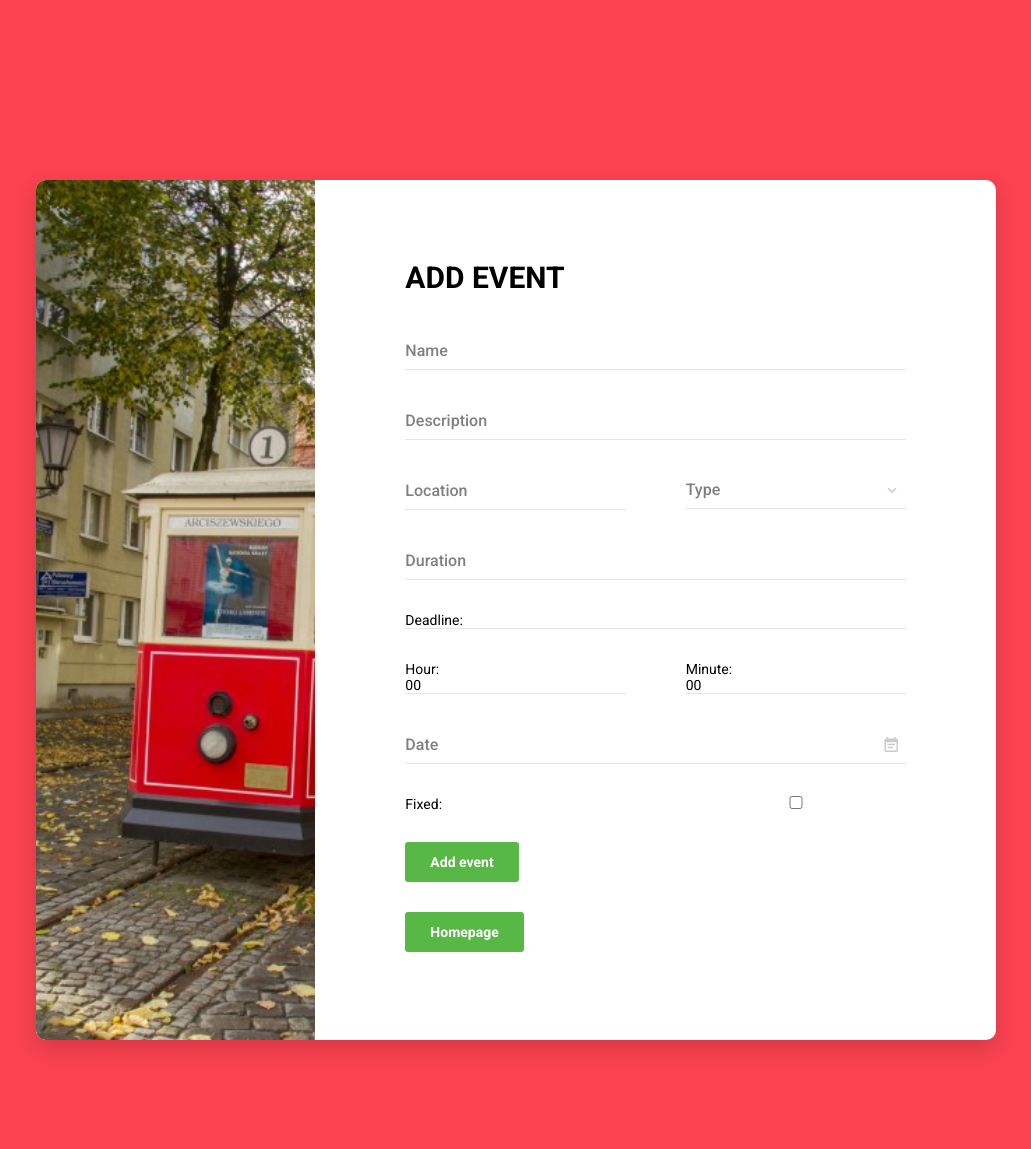
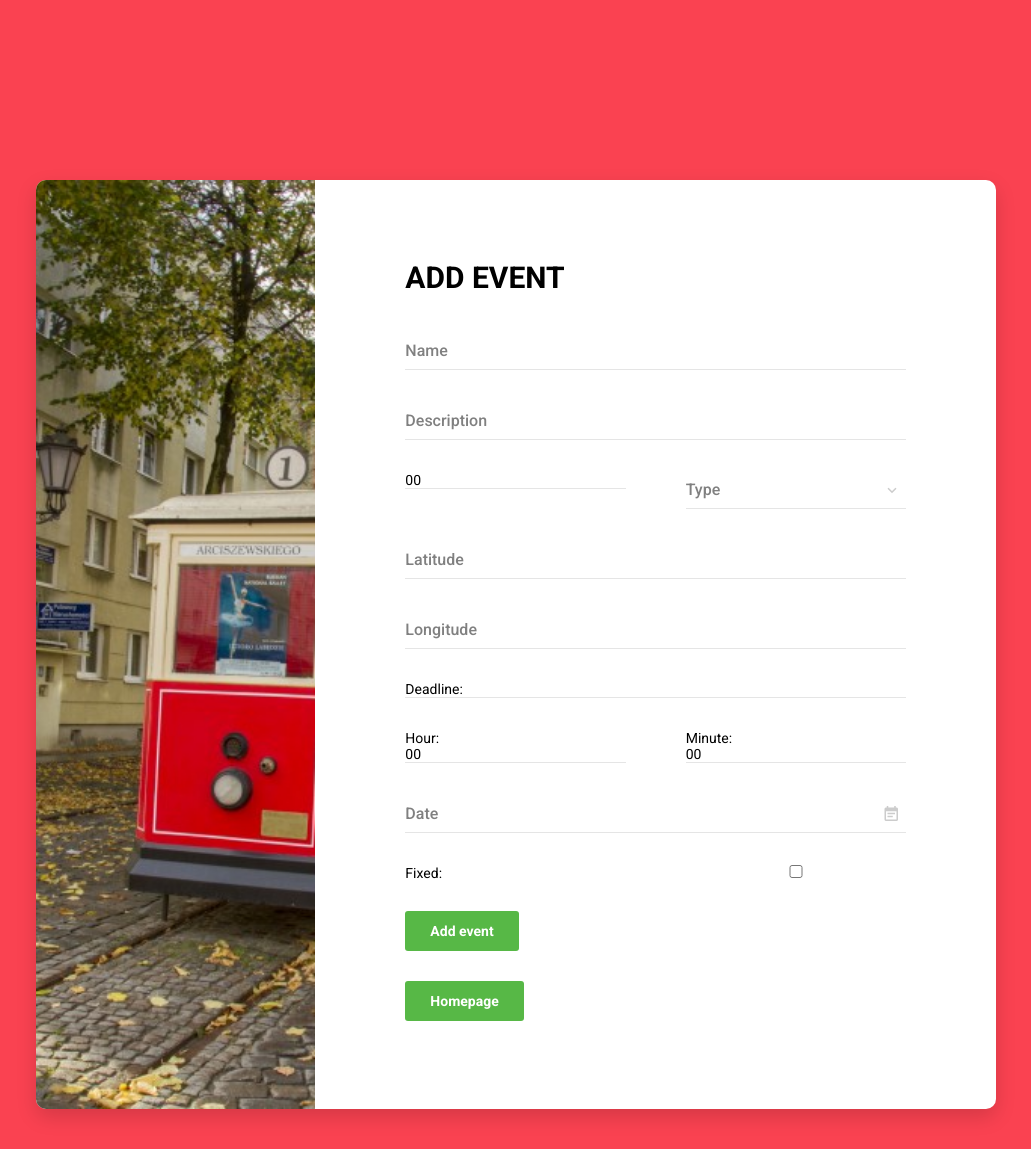
Before and after one commit to swiftplan-winhacks/swiftplan, a Flask app: template templates/addevent.html in a window 1280 px wide. Shown: the top 1149 px of the page, without its empty margins (124-1155 px from the left). Before the commit the page ends 1052 px from the top, so only its background shows below. Run offline with Flask 2, Linux system fonts and the light colour scheme; the template is opened without the code that fills it, so the values that code supplies are empty.

Commit message:
Adede latitude and logintude

```diff
--- a/templates/addevent.html
+++ b/templates/addevent.html
@@ -58,7 +58,7 @@
                         <div class="row row-space">
                             <div class="col-2">
                               <div class="input-group">
-                                  <input class="input--style-2" type="text" placeholder="Location" name="location">
+                                  <input type="number" name="duration" min="0" max="480" step="1" value="00">
                               </div>
                             </div>
                             <div class="col-2">
@@ -78,7 +78,10 @@
                             </div>
                         </div>
                         <div class="input-group">
-                            <input class="input--style-2" type="text" placeholder="Duration" name="duration">
+                                <input class="input--style-2" type="text" placeholder="Latitude" name="lat">
+                        </div>
+                        <div class="input-group">
+                                <input class="input--style-2" type="text" placeholder="Longitude" name="long">
                         </div>
                         <div id="container3" style="display: none">
                         <div class="input-group">
```
